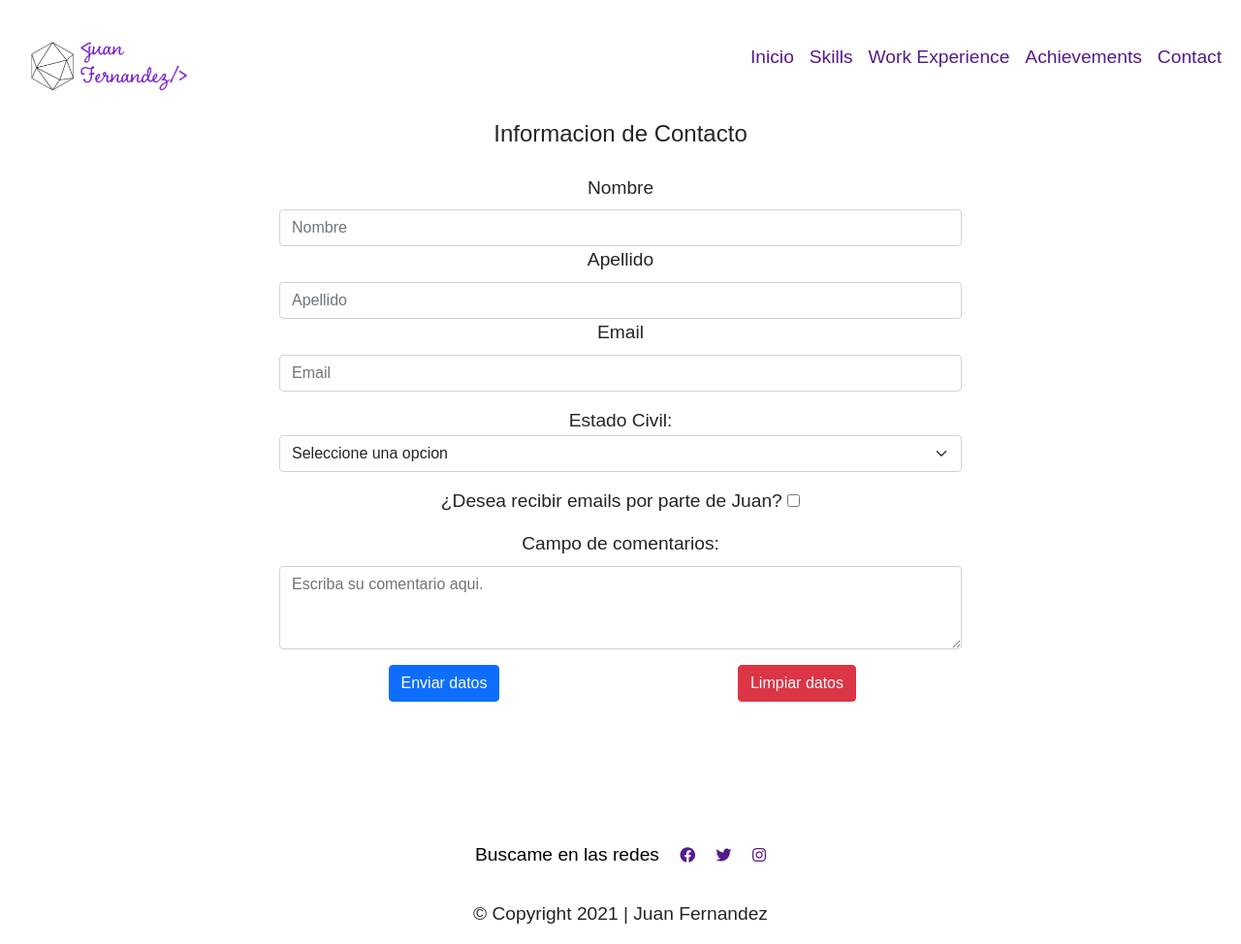
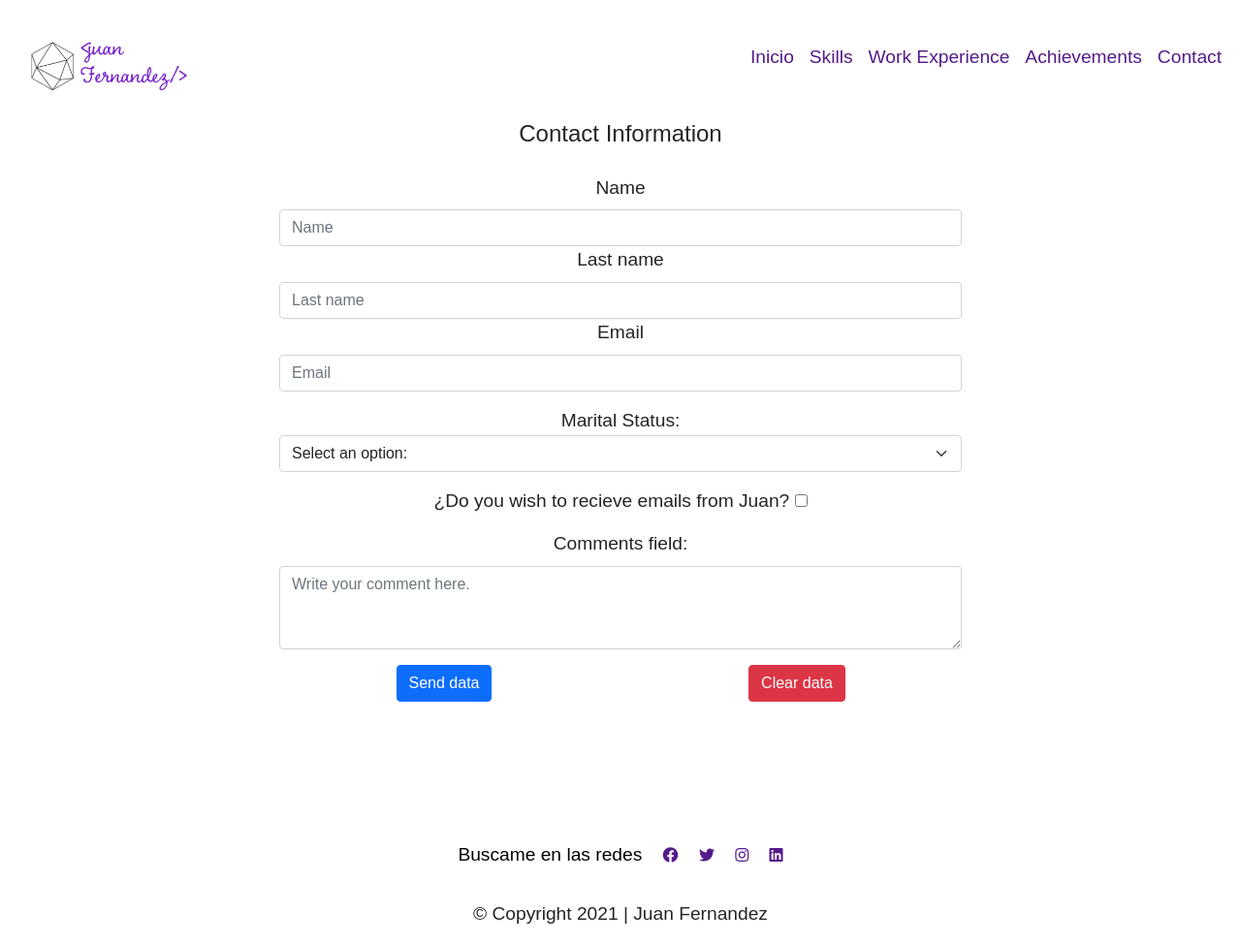
Before and after one commit to jfernandez97/Portfolio, a website: page pages/contact.html in a window 1280 px wide. Shown: the whole page at 97% size. Drawn offline with nearby package versions, Linux system fonts and the light colour scheme; a web font is replaced by a local one.

Commit message:
Links a footer y contact en ingles

```diff
--- a/pages/contact.html
+++ b/pages/contact.html
@@ -89,28 +89,28 @@
       <form action="">
         <fieldset>
           <div class="container-c">
-            <legend>Informacion de Contacto</legend>
+            <legend>Contact Information</legend>
             <div class="row">
               <div class="col col-md-6 col-sm-4">
                 <label for="exampleFormControlInput1" class="form-label"
-                  >Nombre</label
+                  >Name</label
                 >
                 <input
                   type="email"
                   class="form-control"
                   id="exampleFormControlInput1"
-                  placeholder="Nombre"
+                  placeholder="Name"
                 />
               </div>
               <div class="col col-md-6 col-sm-4">
                 <label for="exampleFormControlInput1" class="form-label"
-                  >Apellido</label
+                  >Last name</label
                 >
                 <input
                   type="email"
                   class="form-control"
                   id="exampleFormControlInput1"
-                  placeholder="Apellido"
+                  placeholder="Last name"
                 />
               </div>
               <div class="col col-md-6 col-sm-4">
@@ -127,20 +127,20 @@
             </div>
             <div class="row">
               <div class="col col-md-6 col-sm-4">
-                <label for="estado">Estado Civil:</label>
+                <label for="estado">Marital Status:</label>
                 <select class="form-select" aria-label="Default select example">
-                  <option selected>Seleccione una opcion</option>
-                  <option value="1">Soltero/a</option>
-                  <option value="2">Casado/a</option>
-                  <option value="3">Viudo/a</option>
-                  <option value="4">No contesta</option>
+                  <option selected>Select an option:</option>
+                  <option value="1">Single</option>
+                  <option value="2">Married</option>
+                  <option value="3">Divorced</option>
+                  <option value="4">Don't answer</option>
                 </select>
               </div>
             </div>
             <div class="row">
               <div class="col col-md-6 col-sm-4">
                 <label for="Condiciones"
-                  >¿Desea recibir emails por parte de Juan?</label
+                  >¿Do you wish to recieve emails from Juan?</label
                 >
                 <input type="checkbox" name="aceptar" id="aceptar" value="1" />
               </div>
@@ -148,26 +148,22 @@
             <div class="row">
               <div class="col col-md-6 col-sm-4">
                 <label for="exampleFormControlTextarea1" class="form-label"
-                  >Campo de comentarios:</label
+                  >Comments field:</label
                 >
                 <textarea
                   class="form-control"
                   id="exampleFormControlTextarea1"
                   rows="3"
-                  placeholder="Escriba su comentario aqui."
+                  placeholder="Write your comment here."
                 ></textarea>
               </div>
             </div>
             <div class="row">
               <div class="col-6">
-                <button type="button" class="btn btn-primary">
-                  Enviar datos
-                </button>
+                <button type="button" class="btn btn-primary">Send data</button>
               </div>
               <div class="col-6">
-                <button type="button" class="btn btn-danger">
-                  Limpiar datos
-                </button>
+                <button type="reset" class="btn btn-danger">Clear data</button>
               </div>
             </div>
           </div>
@@ -180,9 +176,22 @@
           <div class="row footer-sm__icons">
             <div class="col">
               Buscame en las redes
-              <a href="#"><i class="fab fa-facebook"></i></a>
-              <a href="#"><i class="fab fa-twitter"></i></a>
-              <a href="#"><i class="fab fa-instagram"></i></a>
+              <a
+                href="https://www.facebook.com/juan.fernandez24241/"
+                target="_blank"
+                ><i class="fab fa-facebook"></i
+              ></a>
+              <a href="https://twitter.com/juanfernandezz1" target="_blank"
+                ><i class="fab fa-twitter"></i
+              ></a>
+              <a href="https://www.instagram.com/jfernandezok/" target="_blank"
+                ><i class="fab fa-instagram"></i
+              ></a>
+              <a
+                href="https://www.linkedin.com/in/juan-ignacio-fernandez-007786195/"
+                target="_blank"
+                ><i class="fab fa-linkedin"></i
+              ></a>
             </div>
           </div>
         </div>
--- a/scss/_index.scss
+++ b/scss/_index.scss
@@ -5,7 +5,7 @@
   font-size: 2.5rem;
   font-weight: 800;
   padding-top: 1.5rem;
-  text-align: center;
+  text-align: justify;
 }
 .paragraph {
   font-size: 2rem;
```
Also changed, not shown: index.html (+17 -4 lines), pages/achievements.html (+16 -3 lines), pages/skills.html (+16 -3 lines), pages/workexperience.html (+16 -3 lines), css/style.css.
